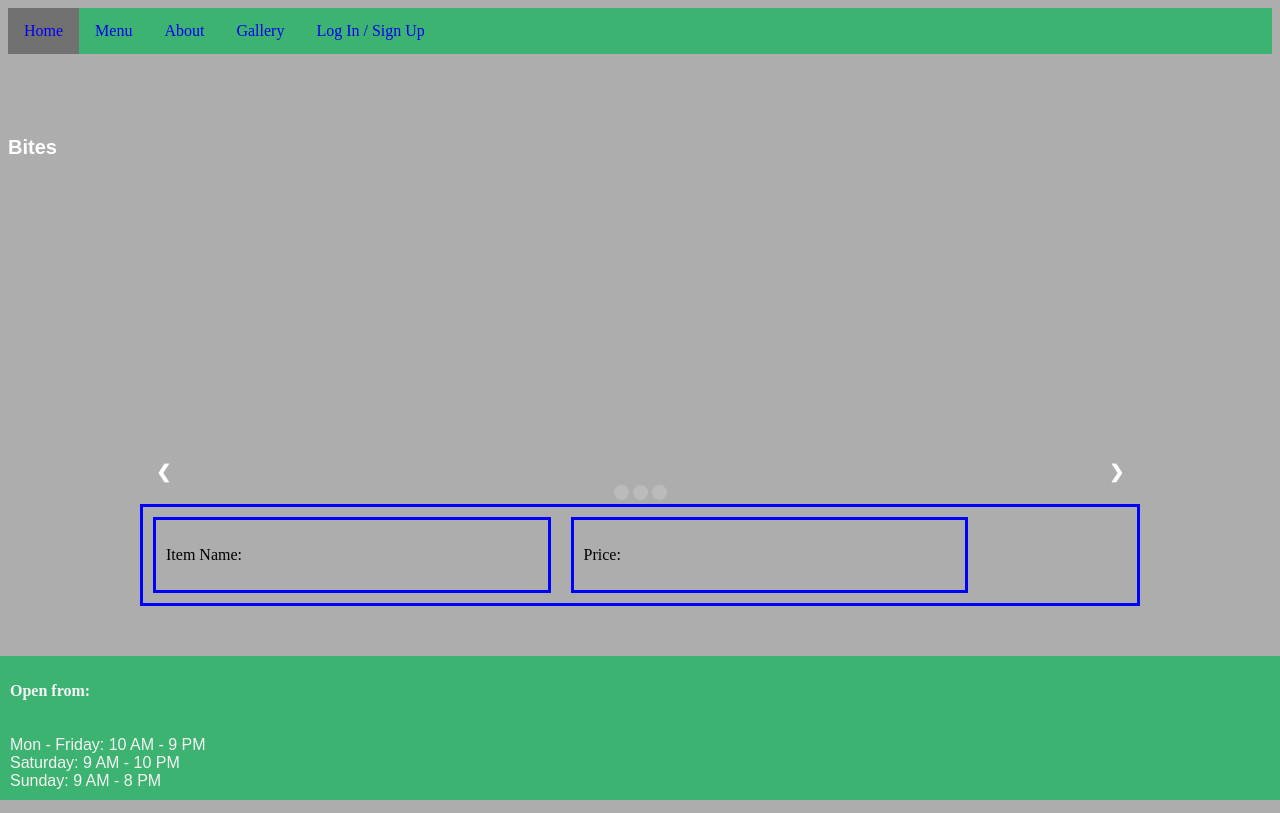
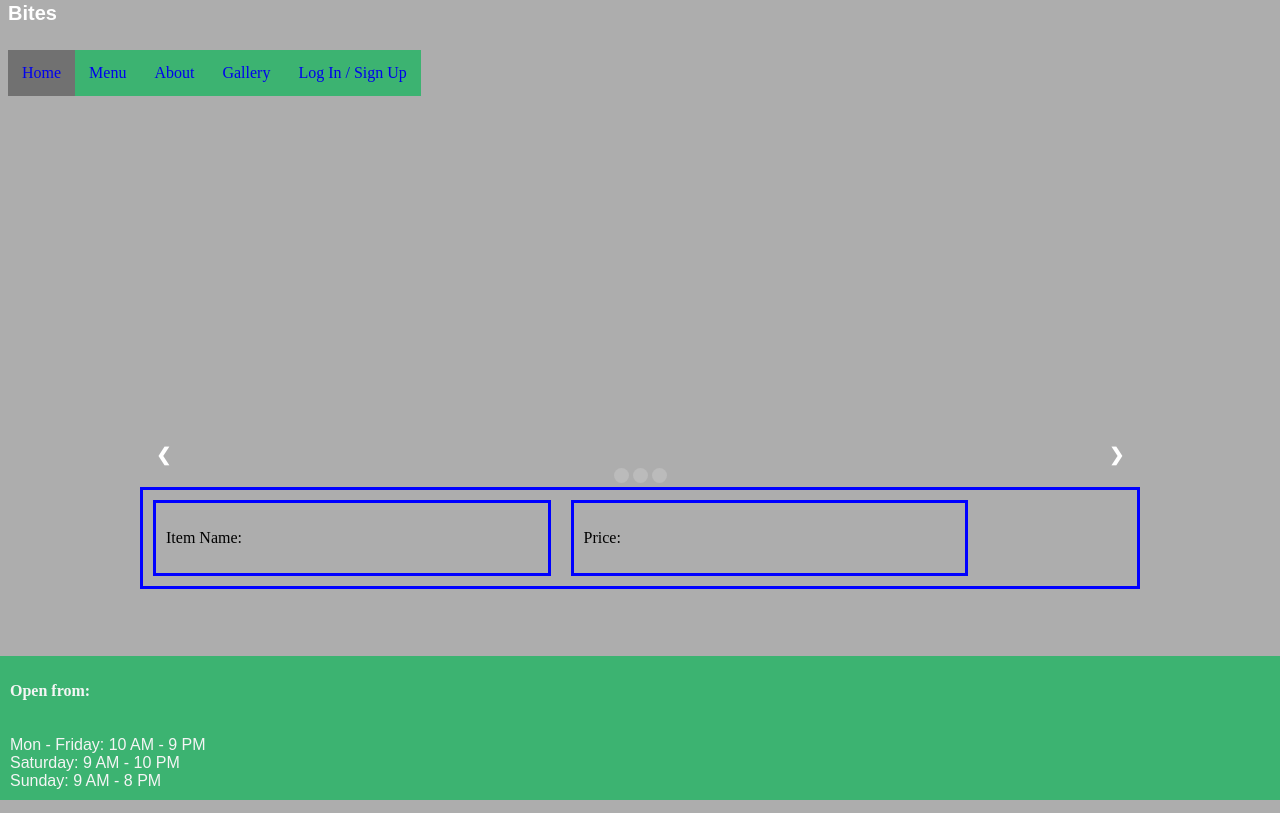
Before and after one commit to stevenf24/Bites, a plain HTML site: page Gallery.html in a window 1280 px wide. Drawn offline with Linux system fonts and the light colour scheme.

```diff
--- a/Gallery.css
+++ b/Gallery.css
@@ -12,10 +12,11 @@ body, html {
    position: relative;
 }
 
-.hero-text {
+.title-text {
    text-align: start;
    position: relative;
-   top: 20%;
+   margin-top: 10px;
+   margin-bottom: 10px;
    left: 50%;
    transform: translate(-50%, -50%);
    color: white;
@@ -30,6 +31,7 @@ body, html {
    padding: 0;
    overflow: hidden;
    background-color: mediumseagreen;
+   float: left;
 }
 
 .topnav a {
@@ -39,7 +41,7 @@ body, html {
 .topnav li {
    float: left;
    text-align: center;
-   padding: 14px 16px;
+   padding: 14px;
 }
 
 .topnav li:hover {
--- a/Gallery.html
+++ b/Gallery.html
@@ -5,6 +5,10 @@
 
 <html>
 <body>
+   <div class="title-text">
+         <h1> Bites </h1>
+   </div>
+
    <div class="topnav">
       <li class="active"> <a href="index.html"> Home </a> </li>
       <li> <a href="Menu.html"> Menu </a> </li>
@@ -14,9 +18,7 @@
    </div>
 
    <div class="hero-image">
-      <div class="hero-text">
-         <h1> Bites </h1>
-      </div>
+
    </div>
 
    <!-- Slideshow to show off various items on
--- /dev/null
+++ b/gallery.js
@@ -0,0 +1 @@
+document.addEventListener();
```
